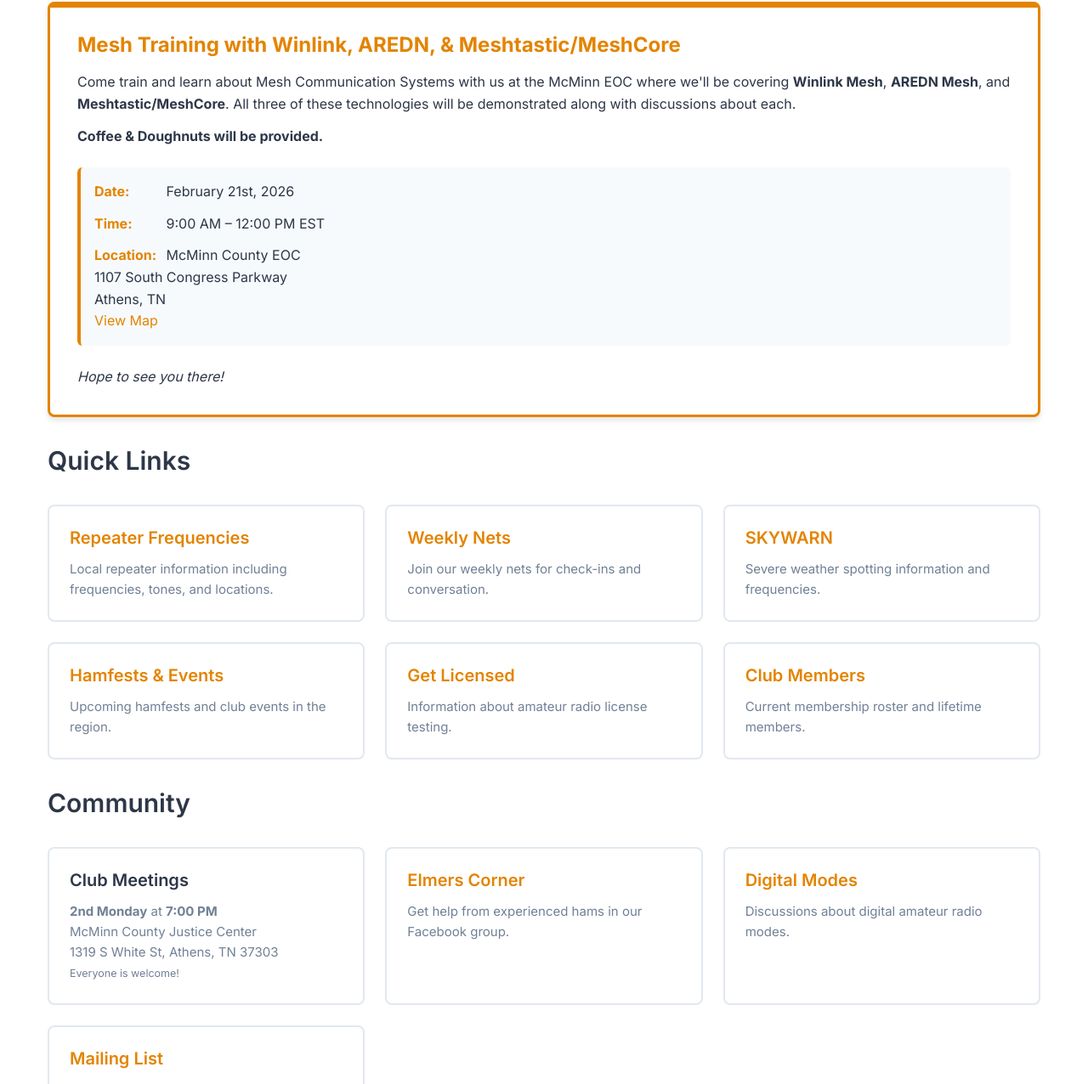
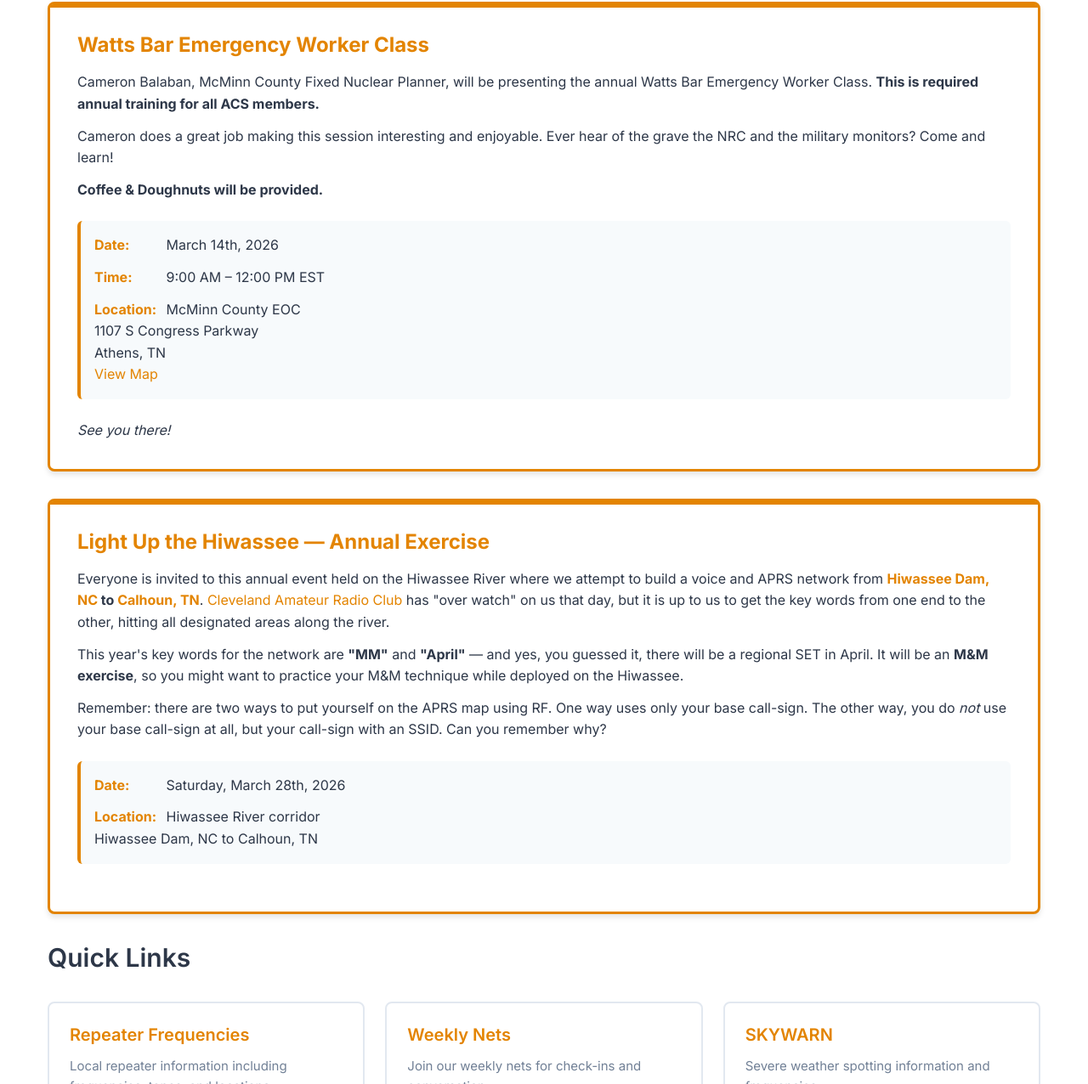
Before and after one commit to mcminnarc/mcarc-website, an Eleventy site: page src/index.njk in a window 1280 px wide. Shown: the part 2775-4051 px from the top of the page at 85% size. Built offline with nearby package versions, Linux system fonts and the light colour scheme; Eleventy itself is replaced by a stand-in of ours; files that its build step writes are made by us from their sources.

Commit message:
Update upcoming events on homepage

```diff
--- a/src/index.njk
+++ b/src/index.njk
@@ -38,24 +38,41 @@ title: Home
 <h2>Upcoming Events</h2>
 
 <div class="upcoming-event">
-  <h3>Mesh Training with Winlink, AREDN, & Meshtastic/MeshCore</h3>
-  <p>Come train and learn about Mesh Communication Systems with us at the McMinn EOC where we'll be covering <strong>Winlink Mesh</strong>, <strong>AREDN Mesh</strong>, and <strong>Meshtastic/MeshCore</strong>. All three of these technologies will be demonstrated along with discussions about each.</p>
+  <h3>Watts Bar Emergency Worker Class</h3>
+  <p>Cameron Balaban, McMinn County Fixed Nuclear Planner, will be presenting the annual Watts Bar Emergency Worker Class. <strong>This is required annual training for all ACS members.</strong></p>
+  <p>Cameron does a great job making this session interesting and enjoyable. Ever hear of the grave the NRC and the military monitors? Come and learn!</p>
   <p><strong>Coffee & Doughnuts will be provided.</strong></p>
   <div class="event-details">
     <div class="event-detail-item">
-      <strong>Date:</strong> February 21st, 2026
+      <strong>Date:</strong> March 14th, 2026
     </div>
     <div class="event-detail-item">
       <strong>Time:</strong> 9:00 AM – 12:00 PM EST
     </div>
     <div class="event-detail-item">
       <strong>Location:</strong> McMinn County EOC<br>
-      1107 South Congress Parkway<br>
+      1107 S Congress Parkway<br>
       Athens, TN<br>
       <a href="https://maps.app.goo.gl/VTE1HvUQN1nShrmN8" target="_blank" rel="noopener">View Map</a>
     </div>
   </div>
-  <p><em>Hope to see you there!</em></p>
+  <p><em>See you there!</em></p>
+</div>
+
+<div class="upcoming-event">
+  <h3>Light Up the <a href="https://www.fs.usda.gov/r08/cherokee/recreation/hiwassee-river-0" target="_blank" rel="noopener">Hiwassee</a> — Annual Exercise</h3>
+  <p>Everyone is invited to this annual event held on the Hiwassee River where we attempt to build a voice and APRS network from <strong><a href="https://www.tva.com/energy/our-power-system/hydroelectric/hiwassee" target="_blank" rel="noopener">Hiwassee Dam, NC</a> to <a href="http://www.calhounrivertown.com/" target="_blank" rel="noopener">Calhoun, TN</a></strong>. <a href="https://www.carc.cc/" target="_blank" rel="noopener">Cleveland Amateur Radio Club</a> has "over watch" on us that day, but it is up to us to get the key words from one end to the other, hitting all designated areas along the river.</p>
+  <p>This year's key words for the network are <strong>"MM"</strong> and <strong>"April"</strong> — and yes, you guessed it, there will be a regional SET in April. It will be an <strong>M&amp;M exercise</strong>, so you might want to practice your M&amp;M technique while deployed on the Hiwassee.</p>
+  <p>Remember: there are two ways to put yourself on the APRS map using RF. One way uses only your base call-sign. The other way, you do <em>not</em> use your base call-sign at all, but your call-sign with an SSID. Can you remember why?</p>
+  <div class="event-details">
+    <div class="event-detail-item">
+      <strong>Date:</strong> Saturday, March 28th, 2026
+    </div>
+    <div class="event-detail-item">
+      <strong>Location:</strong> Hiwassee River corridor<br>
+      Hiwassee Dam, NC to Calhoun, TN
+    </div>
+  </div>
 </div>
 
 <h2>Quick Links</h2>
```
